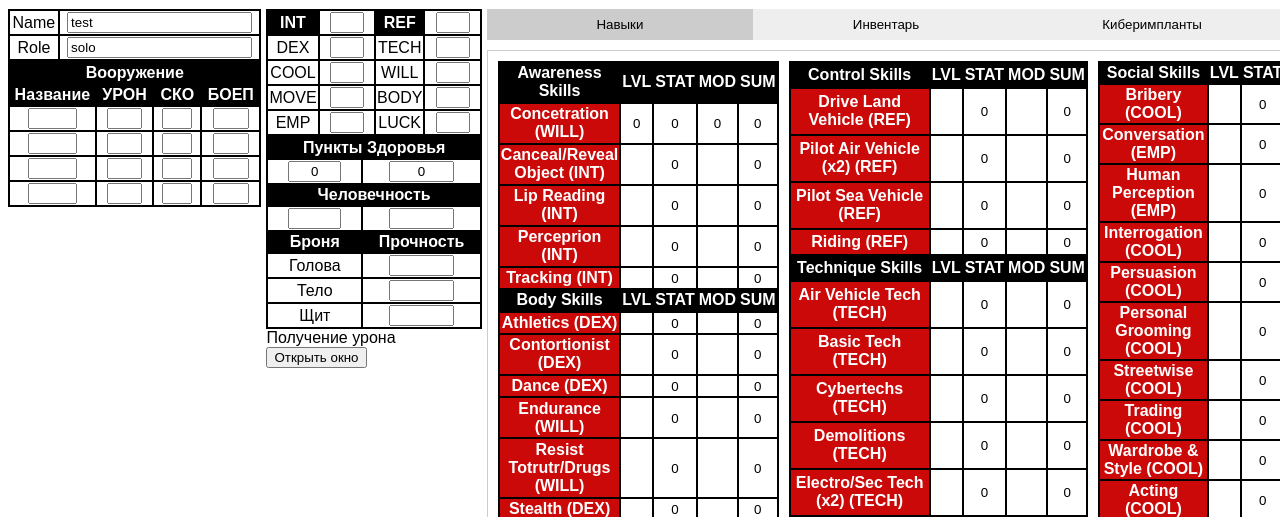
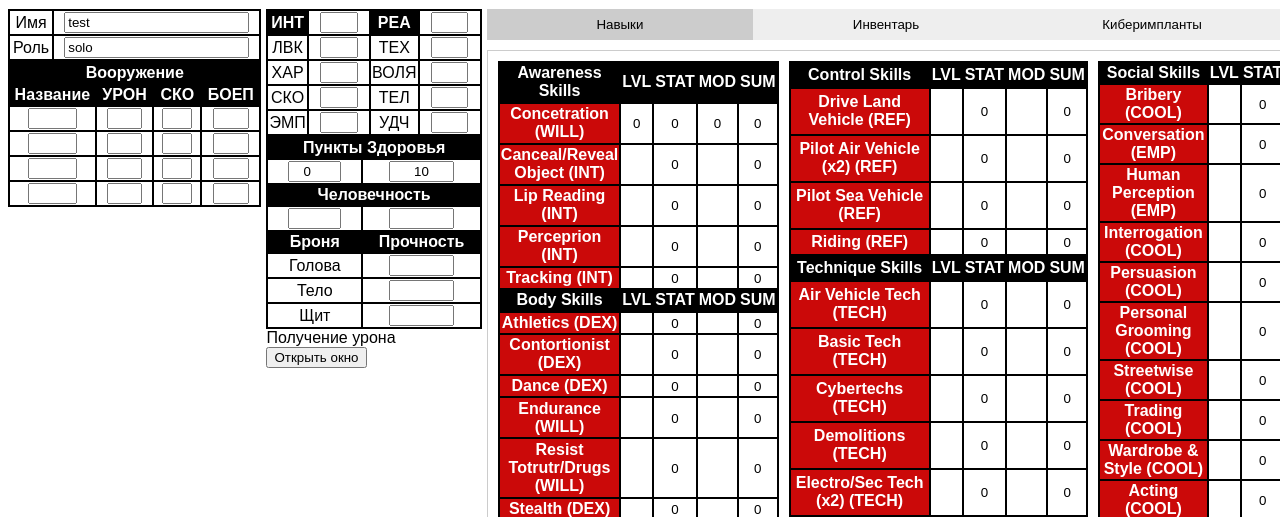
Before and after one commit to SenSheep/Mikoshi, a Django app: page /char_sheet/1/ in a window 1280 px wide. Shown: the part 41-558 px from the top of the page. Run offline with Django 5.2, Linux system fonts and the light colour scheme; a user stored in the database is signed in; data comes from the database, SQL or seed files in the repository; both versions use the stored data as it was after the commit.

Commit message:
cyberware update, modify hp bar

```diff
--- a/mikoshi/main/static/css/tabs.css
+++ b/mikoshi/main/static/css/tabs.css
@@ -74,3 +74,8 @@
   font-size: 16px;
   padding-bottom: 1px;
 }
+
+.cyberware-section p {
+  padding: 0;
+  margin: 0;
+}
--- a/mikoshi/main/static/js/cyberware.js
+++ b/mikoshi/main/static/js/cyberware.js
@@ -1,34 +1,38 @@
 const cyberModCatalog = {
-    eye: [
+  // НЕЙРОЛИНК
+  neural_link: [
     {
-        name: "Thermal Vision",
-        cost: 500,
-        hl: 2,
-        slot: "Cybereye",
-        desc: "Позволяет видеть тепловые сигнатуры в полной темноте."
+      name: "Записыватель брейндансов",
+      cost: "500eb(Дорогое)",
+      hl: "7(2d)",
+      slot: "Клиника",
+      desc: "Записывает Брейндансы на стандартную щепку памяти или на подсоединенный Агент"
     },
     {
-        name: "Targeting Scope",
-        cost: 750,
-        hl: 3,
-        slot: "Cybereye",
-        desc: "Добавляет прицеливание с автофиксацией цели."
+      name: "Керензиков",
+      cost: 500,
+      hl: 14,
+      slot: "Клиника",
+      desc: "Даёт +2 к броскам Инициативы"
     }
   ],
-    audio: [
+
+  // КИБЕРГЛАЗА
+  eye_right: [
     {
-        name: "Amplified Hearing",
-        cost: 300,
-        hl: 1,
-        slot: "Cyberaudio",
-        desc: "Повышенная чувствительность слуха, слышит шёпот сквозь стены."
+      name: "Антиослепление",
+      cost: 100,
+      hl: 2,
+      slot: "Молл",
+      desc: "Пользователь невосприимчив к слепоте или другим эффектам, вызванными яркими вспышками"
     },
     {
-        name: "Radio Receiver",
-        cost: 450,
+      name: "Виртуальное зрение",
+      cost: 100,
       hl: 2,
-        slot: "Cyberaudio",
-        desc: "Позволяет принимать радиопередачи напрямую в мозг."
+      slot: "Молл",
+      desc: " Проецирует изображение киберпространства поверх реального мира"
     }
-    ]
-  };
+  ],
+
+}
--- a/mikoshi/main/static/js/modal_js.js
+++ b/mikoshi/main/static/js/modal_js.js
@@ -68,44 +68,27 @@ function getDamage() {
   return;
 }
 
+// ЛЕЧЕНИЕ
+function getHeal() {
+  const realHpField = document.querySelector('.real_hp');
+  const healField = document.querySelector('.heal');
+  const maxHpField = document.querySelector('.max_hp');
+
+  const maxHp = parseInt(maxHpField.value, 10) || 0;
+  const realHp = parseInt(realHpField.value, 10) || 0;
+  const heal = parseInt(healField.value, 10) || 0;
+
+  if ((realHp + heal) >= maxHp) {
+    realHpField.value = maxHp;
+    saveSkills();
+    return;
+  }
+  realHpField.value = realHp + heal;
+  saveSkills();
+}
+
 // --- Модалка для киберимплантов ---
-// Данные по имплантам находятся в файле cyber.js
-const cyberModCatalog = {
-    eye: [
-      {
-        name: "Thermal Vision",
-        cost: 500,
-        hl: 2,
-        slot: "Cybereye",
-        desc: "Позволяет видеть тепловые сигнатуры в полной темноте."
-      },
-      {
-        name: "Targeting Scope",
-        cost: 750,
-        hl: 3,
-        slot: "Cybereye",
-        desc: "Добавляет прицеливание с автофиксацией цели."
-      }
-    ],
-    audio: [
-      {
-        name: "Amplified Hearing",
-        cost: 300,
-        hl: 1,
-        slot: "Cyberaudio",
-        desc: "Повышенная чувствительность слуха, слышит шёпот сквозь стены."
-      },
-      {
-        name: "Radio Receiver",
-        cost: 450,
-        hl: 2,
-        slot: "Cyberaudio",
-        desc: "Позволяет принимать радиопередачи напрямую в мозг."
-      }
-    ]
-  };
-
-
+// Данные по имплантам находятся в файле cyberware.js
 let currentCyberTarget = null;
 
 document.querySelectorAll('.add-mod').forEach(button => {
@@ -128,11 +111,11 @@ function showModOptions(target) {
     div.className = "mod-option";
     div.innerHTML = `
       <strong>${mod.name}</strong><br>
-      💰 ${mod.cost} eb | 🧠 HL: ${mod.hl} | 📍 ${mod.slot}<br>
+      💰 Price: ${mod.cost} | 🧠 HL: ${mod.hl} | 📍 ${mod.slot}<br>
       <em>${mod.desc}</em>
     `;
     div.addEventListener('click', () => {
-      addModification(target, mod.name);
+      addModification(target, mod.name, mod.desc);
       closeModModal();
     });
     container.appendChild(div);
@@ -140,15 +123,15 @@ function showModOptions(target) {
 }
 
 // Универсальная функция добавления
-function addModification(targetId, modName) {
+function addModification(targetId, modName, modDesc) {
   const modList = document.querySelector(`.mod-list[data-for="${targetId}"]`);
   if (!modList) return;
 
   const modDiv = document.createElement('div');
   modDiv.classList.add('mod');
   modDiv.innerHTML = `
-    <span>${modName}</span>
-    <button class="remove-mod">✖</button>
+    <h4>${modName} <button class="remove-mod">✖</button></h4>
+    <p>${modDesc}</p>
   `;
   modDiv.querySelector('.remove-mod').addEventListener('click', () => {
     modDiv.remove();
--- a/mikoshi/main/static/js/script.js
+++ b/mikoshi/main/static/js/script.js
@@ -11,7 +11,7 @@ function updateSkillStats() {
   // Получаем максимальное hp
   let sbody = statMap['body']
   let swill = statMap['will']
-  let max_hp = swill + sbody
+  let max_hp = 10 + (5 * Math.ceil((swill + sbody) /2))
 
   const maxHpField = document.querySelector('.max_hp');
   if (maxHpField) {
--- a/mikoshi/main/templates/char_sheet.html
+++ b/mikoshi/main/templates/char_sheet.html
@@ -19,11 +19,11 @@
             <div class="first_col">
                 <table class='name_role'>
                     <tr>
-                        <td>Name</td>
+                        <td>Имя</td>
                         <td><input class = 'name'></td>
                     </tr>
                     <tr>
-                        <td>Role</td>
+                        <td>Роль</td>
                         <td><input class = 'role'></td>
                     </tr>
                 </table>
@@ -67,33 +67,33 @@
             <div class="second_col">
                 <table id="stat_table">
                     <tr>
-                        <th>INT</th>
+                        <th>ИНТ</th>
                         <td><input class="stat" data-stat="int"></td>
-                        <th>REF</th>
+                        <th>РЕА</th>
                         <td><input class="stat" data-stat="ref"></td>
                     </tr>
                     <tr>
-                        <td>DEX</td>
+                        <td>ЛВК</td>
                         <td><input class="stat" data-stat="dex"></td>
-                        <td>TECH</td>
+                        <td>ТЕХ</td>
                         <td><input class="stat" data-stat="tech"></td>
                     </tr>
                     <tr>
-                        <td>COOL</td>
+                        <td>ХАР</td>
                         <td><input class="stat" data-stat="cool"></td>
-                        <td>WILL</td>
+                        <td>ВОЛЯ</td>
                         <td><input class="stat" data-stat="will"></td>
                     </tr>
                     <tr>
-                        <td>MOVE</td>
+                        <td>СКО</td>
                         <td><input class="stat" data-stat="move"></td>
-                        <td>BODY</td>
+                        <td>ТЕЛ</td>
                         <td><input class="stat" data-stat="body"></td>
                     </tr>
                     <tr>
-                        <td>EMP</td>
+                        <td>ЭМП</td>
                         <td><input class="stat" data-stat="emp"></td>
-                        <td>LUCK</td>
+                        <td>УДЧ</td>
                         <td><input class="stat" data-stat="luck"></td>
                     </tr>
                 </table>
@@ -107,7 +107,7 @@
                     </thead>
                     <tbody>
                         <tr>
-                            <td><input class = 'real_hp'></td>
+                            <td><input type = 'number' class = 'real_hp' readonly></td>
                             <td><input class = 'max_hp' readonly></td>
                         </tr>
                     </tbody>
@@ -849,6 +849,7 @@
             </div>
         </div>
     </body>
+    <script src="{% static 'js/cyberware.js' %}"></script>
     <script src="{% static 'js/script.js' %}" defer></script>
     <script src="{% static 'js/tabs.js' %}" defer></script>
     <script src="{% static 'js/collectdata.js' %}" defer></script>
```
Also changed, not shown: mikoshi/db.sqlite3, mikoshi/main/static/css/modal_s.css (indentation only), 1 other file. Lines whose indentation alone changed are shown as unchanged.
